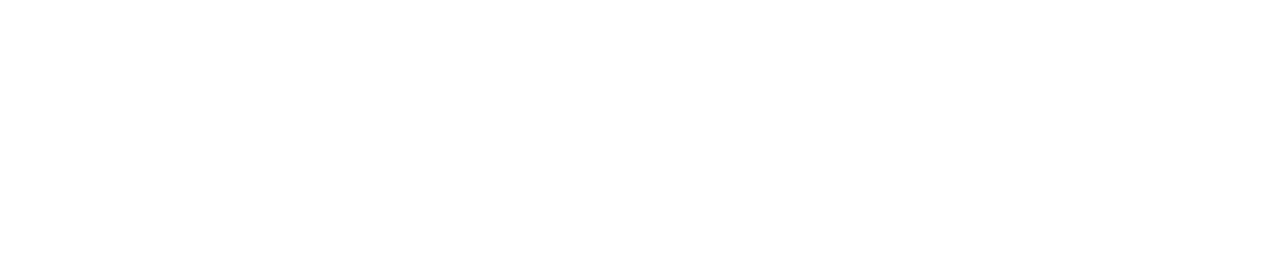
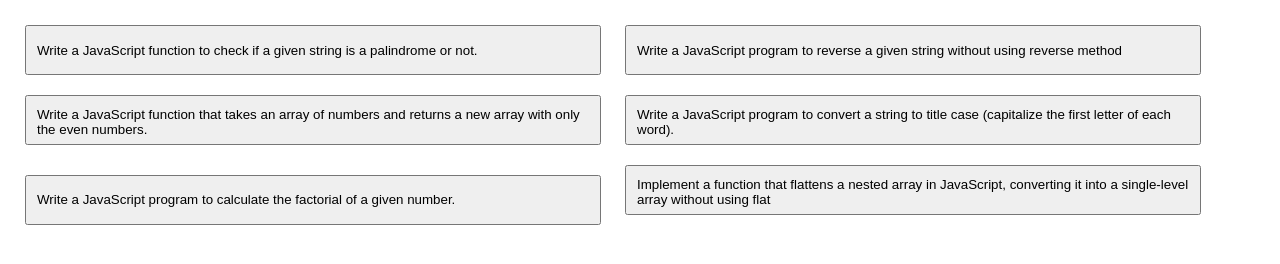
Before and after one commit to Deepikakumar0706/javascript-basics, a plain HTML site: page index.html in a window 1280 px wide. Drawn offline with Linux system fonts and the light colour scheme.

Commit message:
1st set sums

```diff
--- a/index.html
+++ b/index.html
@@ -4,6 +4,51 @@
     <meta charset="UTF-8" />
     <meta name="viewport" content="width=device-width, initial-scale=1.0" />
     <title>JS - Training</title>
+    <script type="text/javascript" src="./main.js"></script>
   </head>
-  <body></body>
+  <style>
+    * {
+      box-sizing: border-box;
+      margin: 0;
+      padding: 0;
+    }
+    .main {
+      width: 100%;
+      margin: 15px;
+    }
+    button {
+      width: 45%;
+      height: 50px;
+      text-align: left;
+      margin: 10px;
+      padding: 10px;
+    }
+  </style>
+  <body>
+    <div class="main">
+      <button onclick="checkPalindrome()">
+        Write a JavaScript function to check if a given string is a palindrome
+        or not.
+      </button>
+      <button onclick="reverseString()">
+        Write a JavaScript program to reverse a given string without using
+        reverse method
+      </button>
+      <button onclick="evenNumbers()">
+        Write a JavaScript function that takes an array of numbers and returns a
+        new array with only the even numbers.
+      </button>
+      <button onclick="titleCase()">
+        Write a JavaScript program to convert a string to title case (capitalize
+        the first letter of each word).
+      </button>
+      <button onclick="findFactorial()">
+        Write a JavaScript program to calculate the factorial of a given number.
+      </button>
+      <button onclick="flatArray()">
+        Implement a function that flattens a nested array in JavaScript,
+        converting it into a single-level array without using flat
+      </button>
+    </div>
+  </body>
 </html>
--- /dev/null
+++ b/main.js
@@ -0,0 +1,65 @@
+function checkPalindrome() {
+  const stringName = "racecar";
+  const revStr = stringName.split("").reverse().join("");
+  console.log(revStr);
+  for (let i = 0; i < stringName.length; i++) {
+    if (revStr[i] === stringName[i]) {
+      console.log("The given string is palindrome ");
+    } else {
+      console.log("The given string is not palindrome");
+    }
+  }
+}
+
+function reverseString() {
+  const string = "Hello";
+  let strRev = "";
+  for (let i = string.length - 1; i >= 0; i--) {
+    strRev += string[i];
+  }
+  console.log(strRev);
+}
+
+function evenNumbers() {
+  let numbers = [1, 2, 3, 4, 5, 6, 7, 8, 9, 10];
+
+  let evenNumbers = numbers.filter((element) => {
+    return element % 2 === 0;
+  });
+  console.log(evenNumbers);
+}
+
+function titleCase() {
+  const letter = "new delhi is capital of india";
+  const words = letter.split(" ");
+  console.log(words);
+  for (let i = 0; i < words.length; i++) {
+    words[i] =
+      words[i].charAt(0).toUpperCase() + words[i].slice(1).toLowerCase();
+  }
+  console.log(words.join(" "));
+}
+
+function findFactorial() {
+  console.log("5 factorial = " + factorial(5));
+  console.log("4 factorial = " + factorial(4));
+}
+
+function factorial(num) {
+  return num > 1 ? num * factorial(num - 1) : num;
+}
+const outputArray = [];
+function flatArray() {
+  const sampleArray = [1, 2, [2, 3, 6, [4, 5, [5, 5, 6, 6, 6]]]];
+  flattenInnerArray(sampleArray);
+  console.log(outputArray);
+}
+function flattenInnerArray(innerArray) {
+  for (let count = 0; count < innerArray.length; count++) {
+    if (typeof innerArray[count] === "number") {
+      outputArray.push(innerArray[count]);
+    } else {
+      flattenInnerArray(innerArray[count]);
+    }
+  }
+}
```
